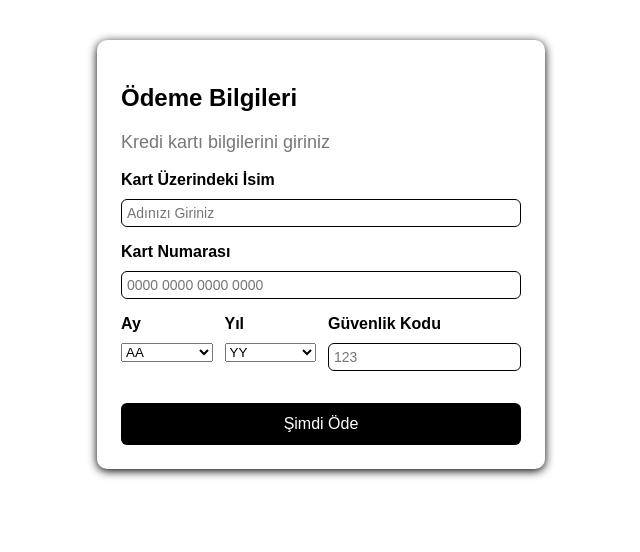
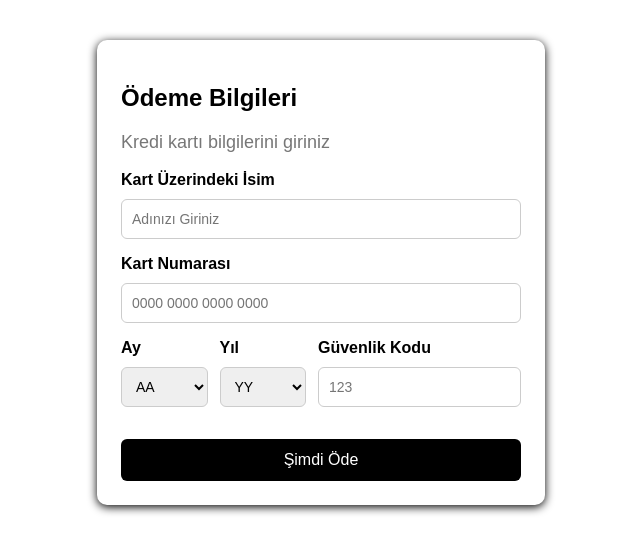
Before and after one commit to sibelcansu/my-project, a React (Vite) app: page / in a window 1280 px wide. Shown: the top 552 px of the page, without its empty margins (319-959 px from the left). Built offline with nearby package versions, Linux system fonts and the light colour scheme.

Commit message:
selectContainer içinde yükseklikler ayarlandı.

```diff
--- a/src/App.css
+++ b/src/App.css
@@ -48,10 +48,12 @@
 }
 
 .formGroup input{
-  padding: 5px;
+  height: 40px;
   font-size:14px;
-  border:1px solid;
+  padding: 6px 10px;
+  border:1px solid #ccc;
   border-radius: 6px;
+  box-sizing: border-box;
 }
 
 .selectContainer{
@@ -65,3 +67,12 @@
 .selectContainer .formGroup{
   flex:1;
 }
+
+.selectContainer select, .selectContainer input{
+  height: 40px;
+  font-size: 14px;
+  padding: 6px 10px;
+  border:1px solid #ccc;
+  border-radius: 6px;
+  box-sizing: border-box;
+}
```
